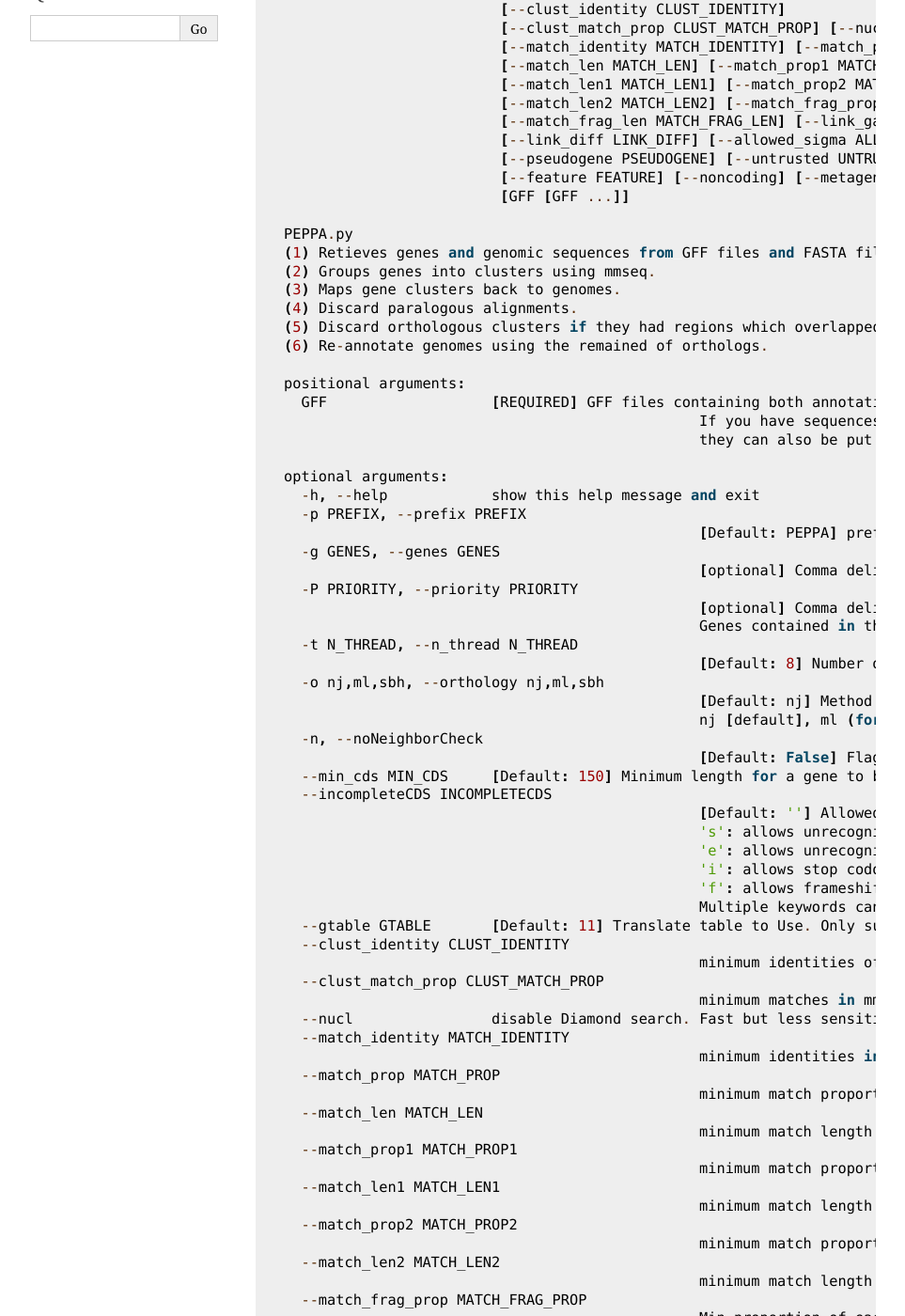
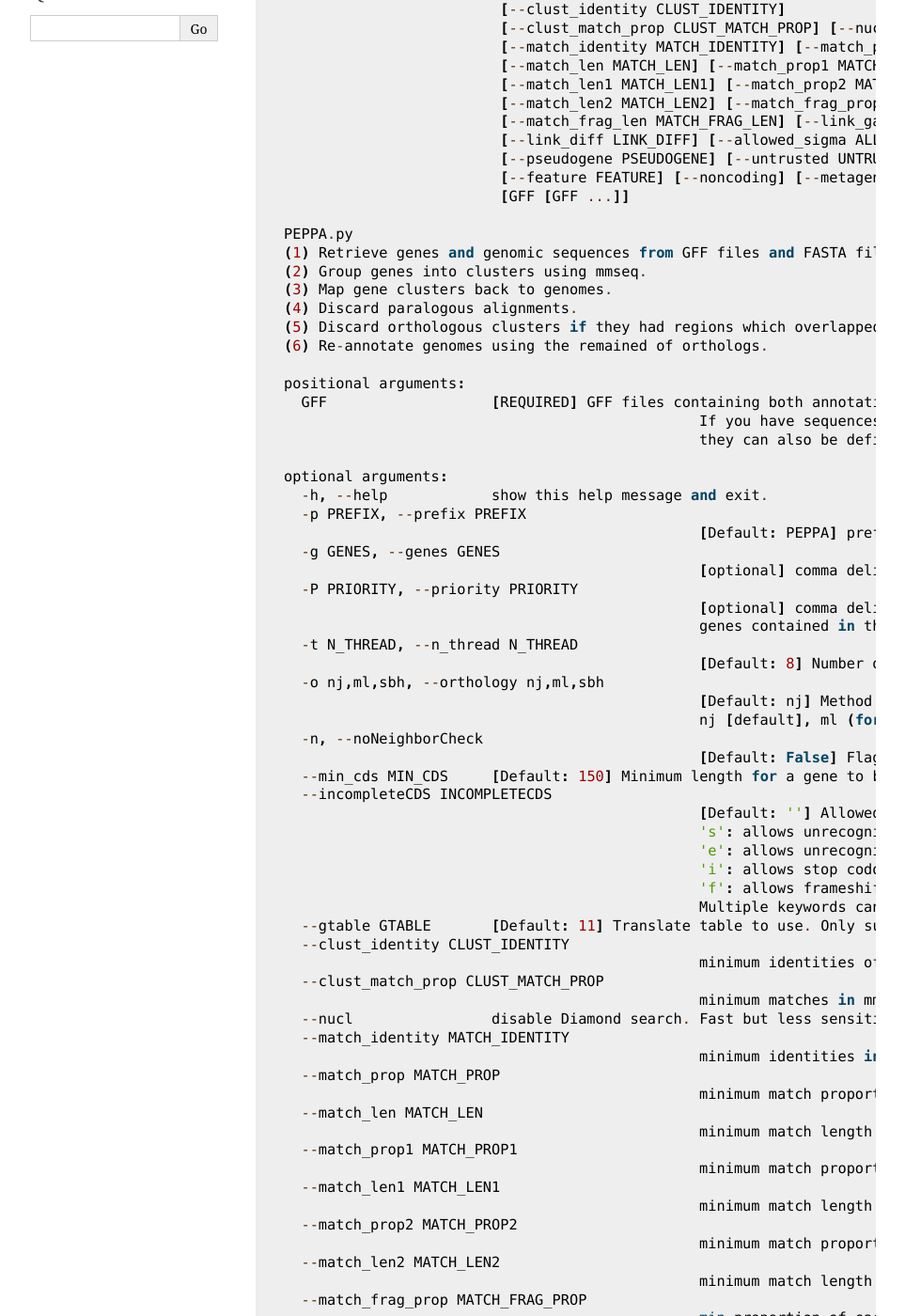
Before and after one commit to zheminzhou/PEPPAN, a Sphinx documentation site: the page built from docs/source/usage/parameters.rst, in a window 1280 px wide and 1400 px high, scrolled down 274 px. Shown: the whole window at 94% size, without its empty margins (148-1111 px from the left). Built offline with Sphinx 7.4.7, drawn with Linux system fonts in a browser that asks for light colours; some of the changed text lies outside the part shown.

Commit message:
Update parameters.rst

```diff
--- a/docs/source/usage/parameters.rst
+++ b/docs/source/usage/parameters.rst
@@ -22,9 +22,9 @@ Below is a list of all parameters in PEPPA and PEPPA_parser.
 				 [GFF [GFF ...]]
 
 	PEPPA.py
-	(1) Retieves genes and genomic sequences from GFF files and FASTA files.
-	(2) Groups genes into clusters using mmseq.
-	(3) Maps gene clusters back to genomes.
+	(1) Retrieve genes and genomic sequences from GFF files and FASTA files.
+	(2) Group genes into clusters using mmseq.
+	(3) Map gene clusters back to genomes.
 	(4) Discard paralogous alignments.
 	(5) Discard orthologous clusters if they had regions which overlapped with the regions within other sets that had greater scores.
 	(6) Re-annotate genomes using the remained of orthologs.
@@ -32,19 +32,19 @@ Below is a list of all parameters in PEPPA and PEPPA_parser.
 	positional arguments:
 	  GFF                   [REQUIRED] GFF files containing both annotations and sequences.
 							If you have sequences and GFF annotations in separate files,
-							they can also be put in as: <GFF>,<fasta>
+							they can also be defined as: <GFF>,<fasta>
 
 	optional arguments:
-	  -h, --help            show this help message and exit
+	  -h, --help            show this help message and exit.
 	  -p PREFIX, --prefix PREFIX
-							[Default: PEPPA] prefix for the outputs.
+							[Default: PEPPA] prefix for the output files.
 	  -g GENES, --genes GENES
-							[optional] Comma delimited filenames that contain fasta of additional genes.
+							[optional] comma delimited filenames of fasta files containing additional genes.
 	  -P PRIORITY, --priority PRIORITY
-							[optional] Comma delimited, ordered list of GFFs or gene fasta files that are more reliable than others.
-							Genes contained in these files are preferred in all stages.
+							[optional] comma delimited, ordered list of GFFs or gene fasta files that are more reliable than others.
+							genes contained in these files are preferred in all stages.
 	  -t N_THREAD, --n_thread N_THREAD
-							[Default: 8] Number of threads to use. Default: 8
+							[Default: 8] Number of threads to use.
 	  -o nj,ml,sbh, --orthology nj,ml,sbh
 							[Default: nj] Method to define orthologous groups.
 							nj [default], ml (for small dataset) or sbh (extremely large datasets)
@@ -58,7 +58,7 @@ Below is a list of all parameters in PEPPA and PEPPA_parser.
 							'i': allows stop codons in the coding region.
 							'f': allows frameshift in the coding region.
 							Multiple keywords can be used together. e.g., use 'sife' to allow random sequences.
-	  --gtable GTABLE       [Default: 11] Translate table to Use. Only support 11 and 4 (for Mycoplasma)
+	  --gtable GTABLE       [Default: 11] Translate table to use. Only supports 11 and 4 (for Mycoplasma)
 	  --clust_identity CLUST_IDENTITY
 							minimum identities of mmseqs clusters. Default: 0.9
 	  --clust_match_prop CLUST_MATCH_PROP
@@ -79,15 +79,15 @@ Below is a list of all parameters in PEPPA and PEPPA_parser.
 	  --match_len2 MATCH_LEN2
 							minimum match length for long genes in BLAST search. Default: 400
 	  --match_frag_prop MATCH_FRAG_PROP
-							Min proportion of each fragment for fragmented matches. Default: 0.25
+							min proportion of each fragment for fragmented matches. Default: 0.25
 	  --match_frag_len MATCH_FRAG_LEN
-							Min length of each fragment for fragmented matches. Default: 50
-	  --link_gap LINK_GAP   Consider two fragmented matches within N bases as a linked block. Default: 300
+							min length of each fragment for fragmented matches. Default: 50
+	  --link_gap LINK_GAP   consider two fragmented matches within N bases as a linked block. Default: 300
 	  --link_diff LINK_DIFF
-							Form a linked block when the covered regions in the reference gene
+							form a linked block when the covered regions in the reference gene
 							and the queried genome differed by no more than this value. Default: 1.2
 	  --allowed_sigma ALLOWED_SIGMA
-							Allowed number of sigma for paralogous splitting.
+							allowed number of sigma for paralogous splitting.
 							The larger, the more variations are kept as inparalogs. Default: 3.
 	  --pseudogene PSEUDOGENE
 							A match is reported as a pseudogene if its coding region is less than a proportion of the reference gene. Default: 0.7
```
Also changed, not shown: other parts of docs/source/usage/parameters.rst (+1 -1 lines).
